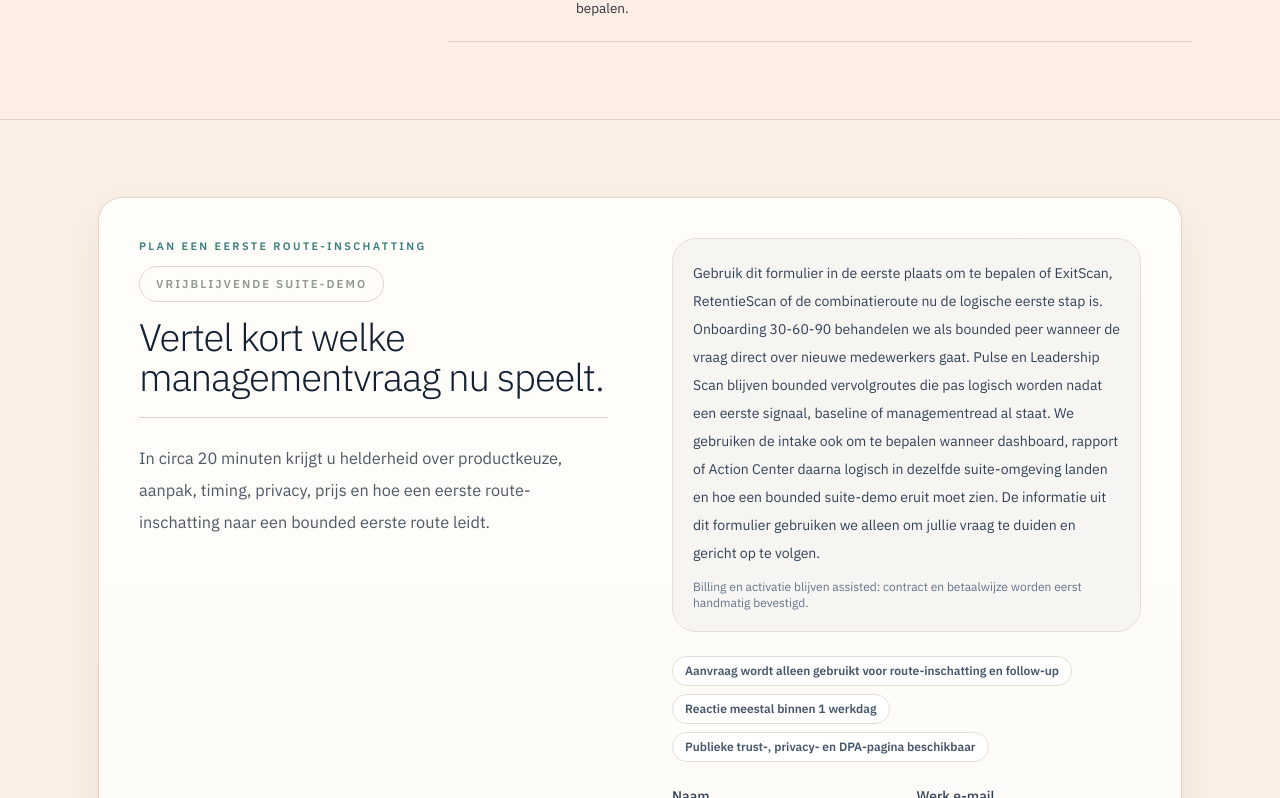
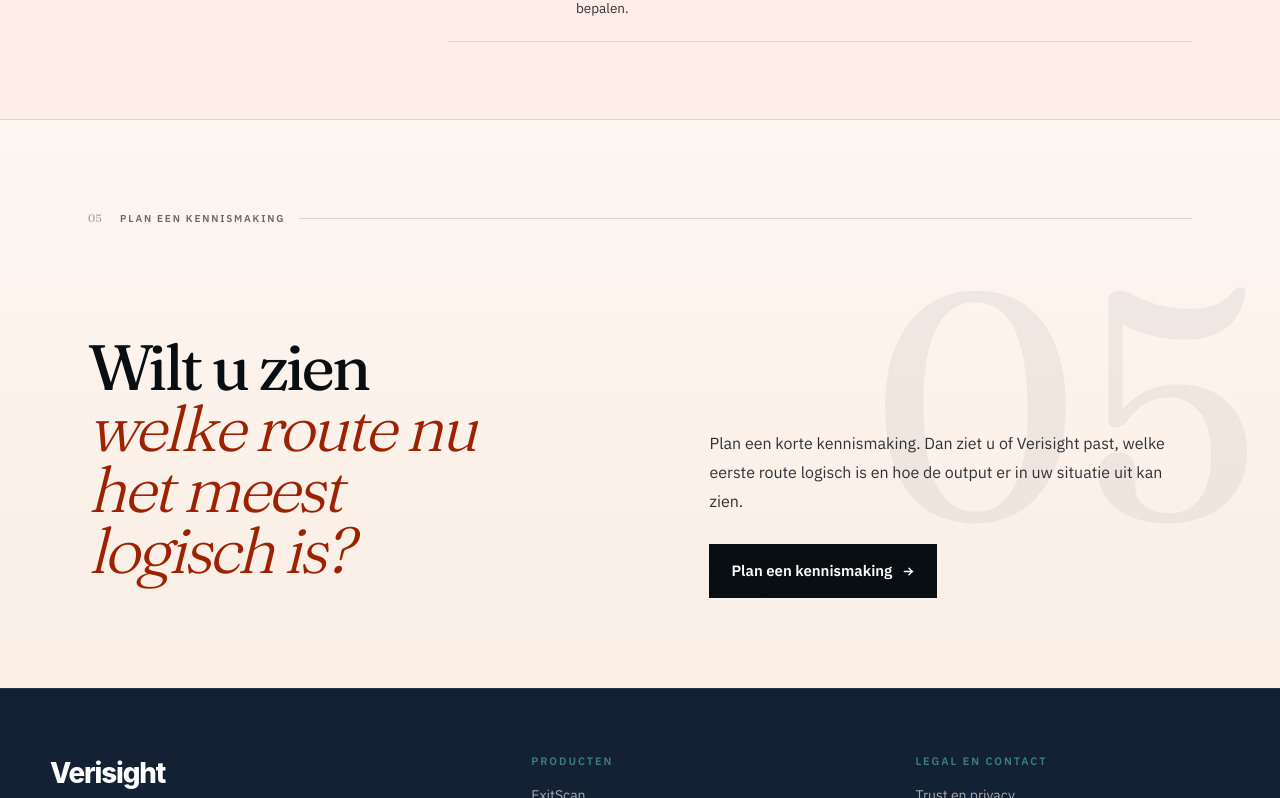
Before and after one commit to larshengel08-lang/VerisightSaaS, a Next.js app in the folder frontend/: page /aanpak in a window 1280 px wide. Shown: the part 2582-3380 px from the top of the page. Built offline with nearby package versions, Linux system fonts and the light colour scheme.

Commit message:
Unify marketing page CTAs and homepage reveals

```diff
--- a/frontend/app/producten/[slug]/page.tsx
+++ b/frontend/app/producten/[slug]/page.tsx
@@ -7,7 +7,7 @@ import {
   MarketingHeroSupport,
 } from '@/components/marketing/marketing-hero'
 import { MarketingCalloutBand } from '@/components/marketing/marketing-callout-band'
-import { MarketingInlineContactPanel } from '@/components/marketing/marketing-inline-contact-panel'
+import { MarketingClosingCta } from '@/components/marketing/marketing-closing-cta'
 import { MarketingComparisonTable } from '@/components/marketing/marketing-comparison-table'
 import { MarketingPageShell } from '@/components/marketing/marketing-page-shell'
 import { MarketingProofStrip } from '@/components/marketing/marketing-proof-strip'
@@ -314,18 +314,11 @@ function ExitScanPage() {
           </div>
         </section>
 
-        {/* Contact form */}
-        <section id="kennismaking" style={{ background: T.paperSoft, padding: 'clamp(52px,6vw,80px) 0' }}>
-          <div style={{ ...SH, maxWidth: 1180 }}>
-            <MarketingInlineContactPanel
-              eyebrow="Plan suite-demo"
-              title="Plan een gesprek over ExitScan"
-              body="Beschrijf kort welke vertrekvraag nu bestuurlijk aandacht vraagt. Dan toetsen we of ExitScan de juiste eerste stap is en hoe de aanpak eruitziet."
-              defaultRouteInterest="exitscan"
-              defaultCtaSource="product_exit_form"
+        <MarketingClosingCta
+          href={buildContactHref({ routeInterest: 'exitscan', ctaSource: 'product_exit_form' })}
+          showSectionMark={false}
+          backdropNumber={null}
         />
-          </div>
-        </section>
       </main>
       <PublicFooter />
     </div>
@@ -475,18 +468,11 @@ function RetentionScanPage() {
           </div>
         </section>
 
-        {/* Contact form */}
-        <section id="kennismaking" style={{ background: T.paperSoft, padding: 'clamp(52px,6vw,80px) 0' }}>
-          <div style={{ ...SH, maxWidth: 1180 }}>
-            <MarketingInlineContactPanel
-              eyebrow="Plan suite-demo"
-              title="Plan een gesprek over RetentieScan"
-              body="Beschrijf kort waar behoud nu onder druk staat. Dan toetsen we of RetentieScan de juiste eerste stap is en hoe de aanpak eruitziet."
-              defaultRouteInterest="retentiescan"
-              defaultCtaSource="product_retention_form"
+        <MarketingClosingCta
+          href={buildContactHref({ routeInterest: 'retentiescan', ctaSource: 'product_retention_form' })}
+          showSectionMark={false}
+          backdropNumber={null}
         />
-          </div>
-        </section>
       </main>
       <PublicFooter />
     </div>
@@ -671,15 +657,11 @@ function PulsePage() {
         </div>
       </MarketingSection>
 
-      <MarketingSection tone="plain">
-        <MarketingInlineContactPanel
-          eyebrow="Plan suite-demo"
-          title="Toets of Pulse als vervolgroute nu echt logisch is."
-          body="Beschrijf kort welke eerste baseline, managementread of actie al loopt en wat je nu vooral wilt herchecken. Dan bepalen we of Pulse past of dat een bredere vervolgroute logischer is."
-          defaultRouteInterest="pulse"
-          defaultCtaSource="product_pulse_form"
+      <MarketingClosingCta
+        href={buildContactHref({ routeInterest: 'pulse', ctaSource: 'product_pulse_form' })}
+        showSectionMark={false}
+        backdropNumber={null}
       />
-      </MarketingSection>
 
       <MarketingSection tone="plain">
         <MarketingCalloutBand
@@ -875,15 +857,11 @@ function TeamScanPage() {
         </div>
       </MarketingSection>
 
-      <MarketingSection tone="plain">
-        <MarketingInlineContactPanel
-          eyebrow="Plan suite-demo"
-          title="Toets of TeamScan als lokale vervolgronde nu echt logisch is."
-          body="Beschrijf kort welk bredere signaal al zichtbaar is en waar de lokale onzekerheid nu zit. Dan bepalen we of TeamScan past of dat een bredere route of add-on logischer blijft."
-          defaultRouteInterest="teamscan"
-          defaultCtaSource="product_team_form"
+      <MarketingClosingCta
+        href={buildContactHref({ routeInterest: 'teamscan', ctaSource: 'product_team_form' })}
+        showSectionMark={false}
+        backdropNumber={null}
       />
-      </MarketingSection>
 
       <MarketingSection tone="plain">
         <MarketingCalloutBand
@@ -1084,15 +1062,11 @@ function OnboardingPage() {
         </div>
       </MarketingSection>
 
-      <MarketingSection tone="plain">
-        <MarketingInlineContactPanel
-          eyebrow="Plan suite-demo"
-          title="Toets of onboarding als lifecycle-vervolgronde nu echt logisch is."
-          body="Beschrijf kort welke vraag nu speelt rond nieuwe medewerkers en of het gaat om een vroeg checkpoint, een bredere retentievraag of juist client onboarding. Dan bepalen we welke route past."
-          defaultRouteInterest="onboarding"
-          defaultCtaSource="product_onboarding_form"
+      <MarketingClosingCta
+        href={buildContactHref({ routeInterest: 'onboarding', ctaSource: 'product_onboarding_form' })}
+        showSectionMark={false}
+        backdropNumber={null}
       />
-      </MarketingSection>
 
       <MarketingSection tone="plain">
         <MarketingCalloutBand
@@ -1193,15 +1167,11 @@ function LeadershipScanPage() {
         </div>
       </MarketingSection>
 
-      <MarketingSection tone="plain">
-        <MarketingInlineContactPanel
-          eyebrow="Plan suite-demo"
-          title="Toets of Leadership Scan nu de logische vervolgronde is."
-          body="Beschrijf kort welk bestaand signaal nu speelt en waarom de vraag verschuift naar managementcontext. Dan bepalen we of Leadership Scan echt de juiste bounded follow-on route is."
-          defaultRouteInterest="leadership"
-          defaultCtaSource="product_leadership_form"
+      <MarketingClosingCta
+        href={buildContactHref({ routeInterest: 'leadership', ctaSource: 'product_leadership_form' })}
+        showSectionMark={false}
+        backdropNumber={null}
       />
-      </MarketingSection>
     </MarketingPageShell>
   )
 }
@@ -1373,15 +1343,11 @@ function CombinatiePage() {
         </div>
       </MarketingSection>
 
-      <MarketingSection tone="plain">
-        <MarketingInlineContactPanel
-          eyebrow="Plan suite-demo"
-          title="Plan een gesprek over de combinatieroute"
-          body="Beschrijf kort of jullie vooral met een product willen starten of dat beide managementvragen nu al tegelijk spelen. Dan bepalen we welke route logisch is en wanneer dashboard, rapport en Action Center daarna in dezelfde suite-omgeving mogen samenkomen."
-          defaultRouteInterest="combinatie"
-          defaultCtaSource="product_combination_form"
+      <MarketingClosingCta
+        href={buildContactHref({ routeInterest: 'combinatie', ctaSource: 'product_combination_form' })}
+        showSectionMark={false}
+        backdropNumber={null}
       />
-      </MarketingSection>
 
       <MarketingSection tone="plain">
         <MarketingCalloutBand
--- a/frontend/components/marketing/aanpak-content.tsx
+++ b/frontend/components/marketing/aanpak-content.tsx
@@ -2,7 +2,7 @@
 
 import Link from 'next/link'
 import { T, AC, FF, SHELL, Arrow, Reveal, SectionMark } from '@/components/marketing/design-tokens'
-import { MarketingInlineContactPanel } from '@/components/marketing/marketing-inline-contact-panel'
+import { MarketingClosingCta } from '@/components/marketing/marketing-closing-cta'
 import { buildContactHref } from '@/lib/contact-funnel'
 import { approachSteps, included } from '@/components/marketing/site-content'
 
@@ -204,18 +204,10 @@ function FirstValueSection() {
 
 // ── ⑤ Contact ─────────────────────────────────────────────────────
 function ContactSection() {
+  const kennismakingHref = buildContactHref({ routeInterest: 'exitscan', ctaSource: 'approach_closing_cta' })
+
   return (
-    <section id="kennismaking" style={{ background: T.paperSoft, padding: 'clamp(52px,6vw,80px) 0' }}>
-      <div style={{ ...SHELL, maxWidth: 1180 }}>
-        <MarketingInlineContactPanel
-          eyebrow="Plan een eerste route-inschatting"
-          title="Vertel kort welke managementvraag nu speelt."
-          body="In circa 20 minuten krijgt u helderheid over productkeuze, aanpak, timing, privacy, prijs en hoe een eerste route-inschatting naar een bounded eerste route leidt."
-          defaultRouteInterest="exitscan"
-          defaultCtaSource="approach_form"
-        />
-      </div>
-    </section>
+    <MarketingClosingCta href={kennismakingHref} sectionIndex="05" backdropNumber="05" />
   )
 }
 
--- /dev/null
+++ b/frontend/components/marketing/marketing-closing-cta.tsx
@@ -0,0 +1,116 @@
+'use client'
+
+import Link from 'next/link'
+import { Arrow, FF, SHELL, T, SectionMark } from '@/components/marketing/design-tokens'
+
+interface MarketingClosingCtaProps {
+  href: string
+  id?: string
+  sectionIndex?: string
+  sectionLabel?: string
+  backdropNumber?: string | null
+  title?: string
+  accentTitle?: string
+  body?: string
+  buttonLabel?: string
+  showSectionMark?: boolean
+}
+
+export function MarketingClosingCta({
+  href,
+  id = 'kennismaking',
+  sectionIndex = '06',
+  sectionLabel = 'Plan een kennismaking',
+  backdropNumber = sectionIndex,
+  title = 'Wilt u zien',
+  accentTitle = 'welke route nu het meest logisch is?',
+  body = 'Plan een korte kennismaking. Dan ziet u of Verisight past, welke eerste route logisch is en hoe de output er in uw situatie uit kan zien.',
+  buttonLabel = 'Plan een kennismaking',
+  showSectionMark = true,
+}: MarketingClosingCtaProps) {
+  return (
+    <section
+      id={id}
+      style={{
+        background: `linear-gradient(180deg, ${T.paper} 0%, ${T.paperSoft} 100%)`,
+        overflow: 'hidden',
+        padding: 'clamp(56px, 7vw, 92px) 0',
+        position: 'relative',
+      }}
+    >
+      {backdropNumber ? (
+        <div
+          aria-hidden
+          style={{
+            color: T.rule,
+            fontFamily: FF,
+            fontSize: 'clamp(160px, 25vw, 320px)',
+            fontWeight: 400,
+            lineHeight: 1,
+            opacity: 0.38,
+            pointerEvents: 'none',
+            position: 'absolute',
+            right: 'clamp(-8px, 3vw, 20px)',
+            top: '50%',
+            transform: 'translateY(-50%)',
+            userSelect: 'none',
+          }}
+        >
+          {backdropNumber}
+        </div>
+      ) : null}
+
+      <div style={{ ...SHELL, position: 'relative' }}>
+        {showSectionMark ? <SectionMark num={sectionIndex} label={sectionLabel} inView /> : null}
+
+        <div
+          className="grid grid-cols-1 gap-10 xl:grid-cols-[minmax(0,0.94fr)_minmax(0,0.78fr)] xl:items-end"
+          style={{ minHeight: 320 }}
+        >
+          <div style={{ minWidth: 0 }}>
+            <h2
+              style={{
+                color: T.ink,
+                fontFamily: FF,
+                fontSize: 'clamp(3rem, 5vw, 4.9rem)',
+                fontWeight: 400,
+                letterSpacing: '-0.05em',
+                lineHeight: 0.95,
+                marginBottom: 18,
+                maxWidth: '10.5ch',
+              }}
+            >
+              {title}
+              <br />
+              <span style={{ color: ACcent, fontStyle: 'italic', fontWeight: 300 }}>{accentTitle}</span>
+            </h2>
+          </div>
+
+          <div style={{ maxWidth: '31rem', minWidth: 0 }}>
+            <p style={{ color: T.inkSoft, fontSize: 16, lineHeight: 1.8, marginBottom: 28 }}>{body}</p>
+
+            <Link
+              href={href}
+              style={{
+                alignItems: 'center',
+                background: T.ink,
+                color: '#fff',
+                display: 'inline-flex',
+                fontSize: 15,
+                fontWeight: 600,
+                gap: 10,
+                justifyContent: 'space-between',
+                padding: '16px 22px',
+                textDecoration: 'none',
+              }}
+            >
+              {buttonLabel} <Arrow />
+            </Link>
+          </div>
+        </div>
+      </div>
+    </section>
+  )
+}
+
+const ACcent = 'oklch(0.45 0.18 50)'
--- a/frontend/components/marketing/producten-content.tsx
+++ b/frontend/components/marketing/producten-content.tsx
@@ -2,7 +2,7 @@
 
 import Link from 'next/link'
 import { T, AC, FF, SHELL, useInView, Reveal, Arrow, SectionMark } from '@/components/marketing/design-tokens'
-import { MarketingInlineContactPanel } from '@/components/marketing/marketing-inline-contact-panel'
+import { MarketingClosingCta } from '@/components/marketing/marketing-closing-cta'
 import { buildContactHref } from '@/lib/contact-funnel'
 
 const mainRoutes = [
@@ -218,18 +218,10 @@ function FollowOnSection() {
 }
 
 function ContactSection() {
+  const kennismakingHref = buildContactHref({ routeInterest: 'exitscan', ctaSource: 'products_closing_cta' })
+
   return (
-    <section id="kennismaking" style={{ background: T.paperSoft, padding: 'clamp(52px,6vw,80px) 0' }}>
-      <div style={{ ...SHELL, maxWidth: 1180 }}>
-        <MarketingInlineContactPanel
-          eyebrow="Plan een eerste route-inschatting"
-          title="Twijfelt u tussen ExitScan, RetentieScan, onboarding of een vervolgronde?"
-          body="In een eerste gesprek bepalen we welke route nu echt logisch is, hoe dashboard, rapport en Action Center daarna in dezelfde suite-omgeving landen en welke vervolgstap bewust kleiner moet blijven."
-          defaultRouteInterest="exitscan"
-          defaultCtaSource="products_form"
-        />
-      </div>
-    </section>
+    <MarketingClosingCta href={kennismakingHref} sectionIndex="04" backdropNumber="04" />
   )
 }
 
--- a/frontend/components/marketing/tarieven-content.tsx
+++ b/frontend/components/marketing/tarieven-content.tsx
@@ -2,7 +2,7 @@
 
 import Link from 'next/link'
 import { T, AC, FF, SHELL, Arrow, SectionMark } from '@/components/marketing/design-tokens'
-import { MarketingInlineContactPanel } from '@/components/marketing/marketing-inline-contact-panel'
+import { MarketingClosingCta } from '@/components/marketing/marketing-closing-cta'
 import { buildContactHref } from '@/lib/contact-funnel'
 
 const corePricing = [
@@ -195,19 +195,10 @@ function CtaBand() {
 
 // ── ⑤ Contact ─────────────────────────────────────────────────────
 function ContactSection() {
+  const kennismakingHref = buildContactHref({ routeInterest: 'exitscan', ctaSource: 'pricing_redirect_cta' })
+
   return (
-    <section id="kennismaking" style={{ background: T.paperSoft, padding: 'clamp(52px,6vw,80px) 0' }}>
-      <div style={{ ...SHELL, maxWidth: 1180 }}>
-        <MarketingInlineContactPanel
-          eyebrow="Plan een eerste route-inschatting"
-          title="Vertel kort welke managementvraag nu speelt."
-          body="In circa 20 minuten krijgt u helderheid over productkeuze, aanpak, timing, privacy, prijs en hoe dashboard, rapport en Action Center daarna bounded samenkomen."
-          defaultRouteInterest="exitscan"
-          defaultCtaSource="pricing_form"
-          contactQuestionPlaceholder="Beschrijf kort wat u nu vooral wilt begrijpen van vertrek of behoud, waar besluitvorming nog vastloopt en welke eerste route nu het meest logisch lijkt."
-        />
-      </div>
-    </section>
+    <MarketingClosingCta href={kennismakingHref} sectionIndex="05" backdropNumber="05" />
   )
 }
 
--- a/frontend/components/marketing/vertrouwen-content.tsx
+++ b/frontend/components/marketing/vertrouwen-content.tsx
@@ -2,7 +2,8 @@
 
 import Link from 'next/link'
 import { T, FF, SHELL, useInView, Reveal, Arrow, SectionMark } from '@/components/marketing/design-tokens'
-import { MarketingInlineContactPanel } from '@/components/marketing/marketing-inline-contact-panel'
+import { MarketingClosingCta } from '@/components/marketing/marketing-closing-cta'
+import { buildContactHref } from '@/lib/contact-funnel'
 import {
   trustItems,
   trustSignalHighlights,
@@ -232,18 +233,10 @@ function PrivacySection() {
 
 // ── ⑥ Contact ─────────────────────────────────────────────────────
 function ContactSection() {
+  const kennismakingHref = buildContactHref({ routeInterest: 'exitscan', ctaSource: 'trust_closing_cta' })
+
   return (
-    <section id="kennismaking" style={{ background: T.paperSoft, padding: 'clamp(52px,6vw,80px) 0' }}>
-      <div style={{ ...SHELL, maxWidth: 1180 }}>
-        <MarketingInlineContactPanel
-          eyebrow="Plan een eerste route-inschatting"
-          title="Vertel kort welke managementvraag nu speelt."
-          body="In circa 20 minuten krijgt u helderheid over productkeuze, aanpak, timing, privacy, prijs en hoe dashboard, rapport en Action Center bounded samenhangen."
-          defaultRouteInterest="exitscan"
-          defaultCtaSource="trust_form"
-        />
-      </div>
-    </section>
+    <MarketingClosingCta href={kennismakingHref} sectionIndex="06" backdropNumber="06" />
   )
 }
 
```
Also changed, not shown: frontend/app/oplossingen/[slug]/page.tsx (+10 -10 lines), frontend/components/marketing/home-page-content.tsx (+52 -7 lines). Lines whose indentation alone changed are shown as unchanged.
